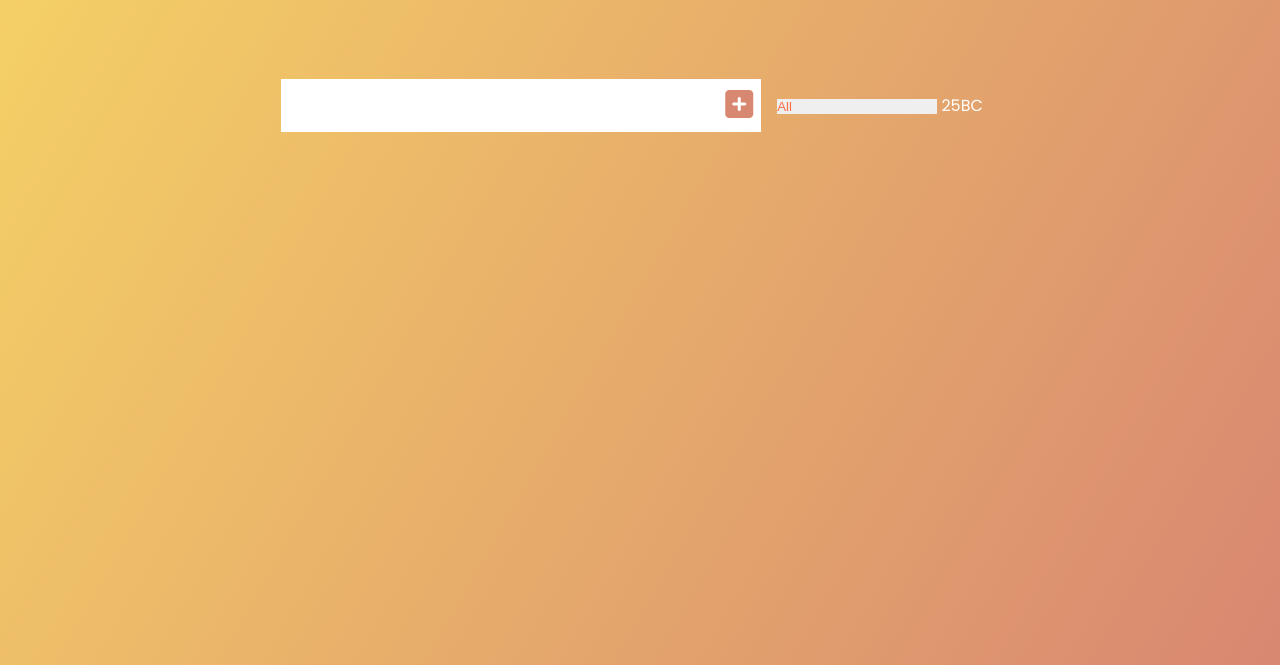
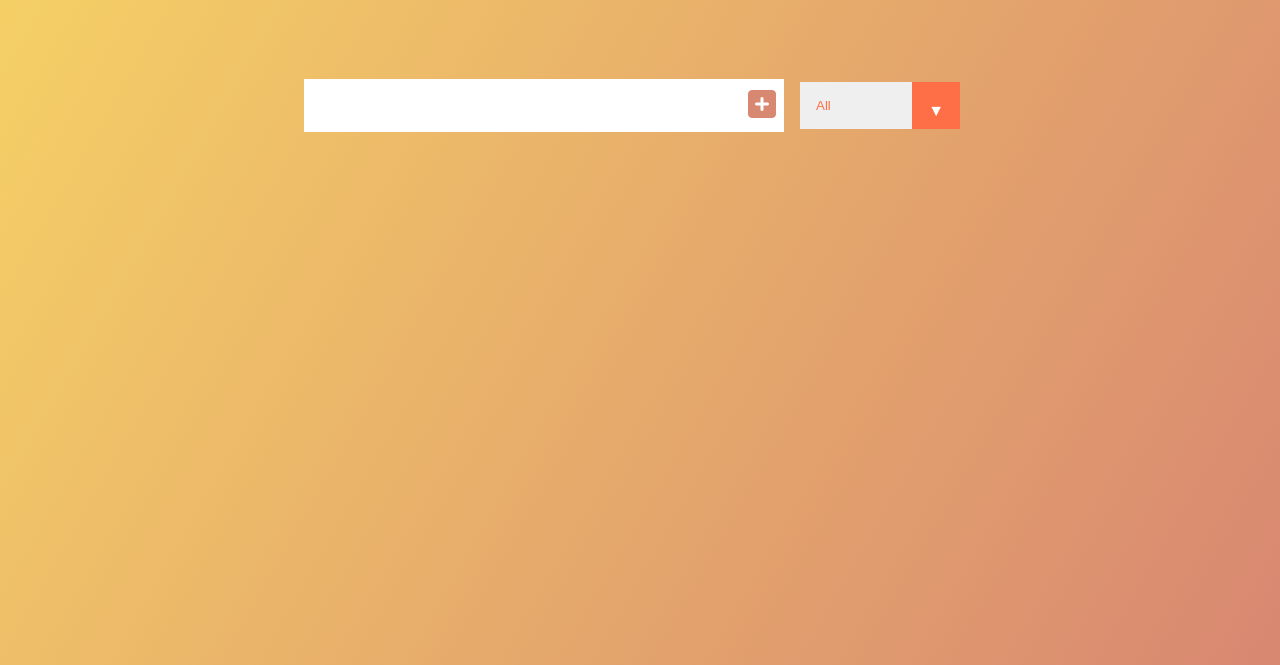
Before and after one commit to ilhanbuhic/Finished-Projects, a plain HTML site: page Todo list/index.html in a window 1280 px wide. Shown: the part 135-800 px from the top of the page. Drawn offline with Linux system fonts and the light colour scheme.

Commit message:
Updated select pseudo

```diff
--- a/Todo list/style.css
+++ b/Todo list/style.css
@@ -62,7 +62,7 @@ form button:hover {
   display: flex;
   justify-content: space-between;
   align-items: center;
-  transition: all .3s ease;
+  transition: all 0.3s ease;
 }
 
 .todo li {
@@ -119,9 +119,15 @@ select {
   color: #ff6f47;
   width: 10rem;
   cursor: pointer;
+  padding: 1rem;
 }
 
 .select::after {
-  content: "25BC"
-
+  content: "\25BC";
+  position: absolute;
+  background: #ff6f47;
+  top: 0;
+  right: 0;
+  padding: 1rem;
+  pointer-events: none;
 }
```
